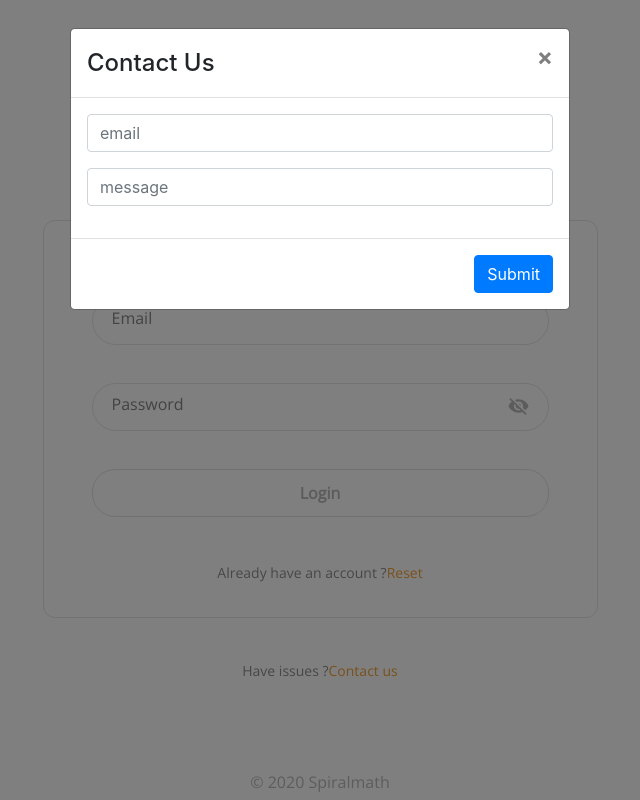
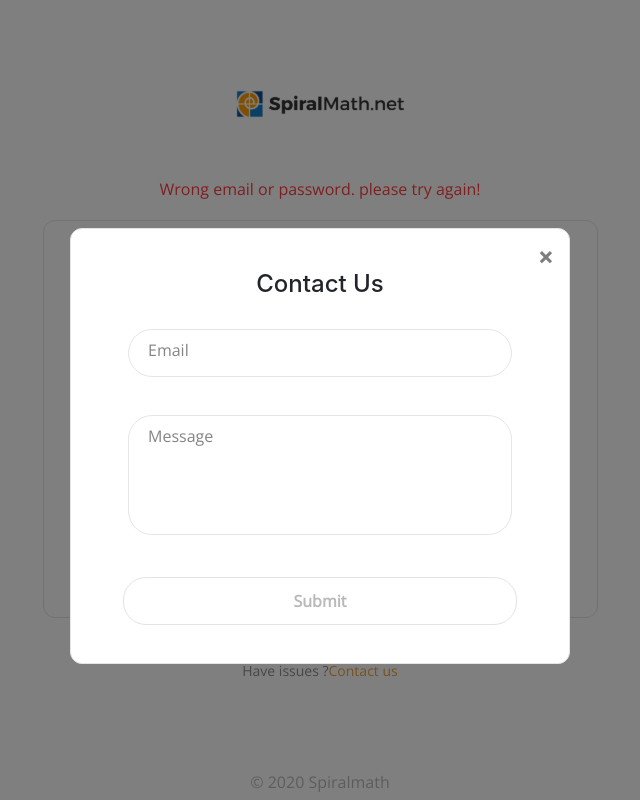
Before and after one commit to crowdbotics-apps/spiralmath-17663, a React (Create React App) app in the folder webapp/: page /login in a window 1280 px wide. Both pictures are taken after a click on the element "Contact us". Shown: the whole page, without its empty margins (320-960 px from the left). Built offline with nearby package versions, Linux system fonts and the light colour scheme.

Commit message:
worked on contactus and terms modal

```diff
--- a/webapp/src/App.css
+++ b/webapp/src/App.css
@@ -114,11 +114,7 @@ input:focus ~ .floating-label {
   padding: 5px;
 }
 */
-/*.input-text {
-  font-size: 14px;
-  width: 200px;
-  height: 35px;
-}*/
+
 
 .floating-label {
   position: absolute;
@@ -317,3 +313,185 @@ button.custom-btn {
 .second-msg {
   padding: 0 48px;
 }
+
+
+/*Contactus popup design start here*/
+.contactus-popup {
+  top: 25% !important;
+}
+
+.contactus-popup .modal-header, .term-use  .modal-header {
+  padding-top: 37px;
+  padding-bottom: 27px;
+  border-bottom: 0;
+  position: relative;
+}
+
+.modal-header .close {
+  position: absolute;
+  right: 15px;
+  top: 15px;
+}
+
+.contactus-popup .modal-title, .term-use .modal-title {
+  text-align: center;
+  width: 100%;
+}
+
+.contactus-popup .modal-body {
+  padding: 0 57px;
+}
+
+.contactus-popup .modal-footer {
+  border-top: 0;
+  padding: 0 48px;
+}
+
+input[type="textarea"] {
+  height: 120px !important;
+}
+
+form input.input-style {
+  background: linear-gradient(0deg, #FFFFFF, #FFFFFF);
+  border: 1px solid #E5E5E5;
+  border-radius: 24px;
+  height: 48px;
+  margin-bottom: 38px;
+  padding-left: 13px;
+  font-size: 16px;
+  line-height: 22px;
+  color: #333333;
+  mix-blend-mode: normal;
+  font-family: Open Sans;
+}
+
+
+input:focus ~ .floating-label, input:focus-within ~ .floating-label, input:active ~ .floating-label {
+  top: -16px;
+  bottom: 10px;
+  font-family: Open Sans;
+  left: 25px;
+  font-size: 14px;
+  opacity: 1;
+  background: #fff;
+  height: fit-content;
+  padding: 5px;
+}
+
+/*input:not(:focus):valid ~ .floating-label {
+  top: -16px;
+  bottom: 10px;
+  left: 25px;
+  font-size: 14px;
+  opacity: 1;
+  background: #fff;
+  height: fit-content;
+  padding: 5px;
+}
+*/
+
+.floating-label {
+  position: absolute;
+  pointer-events: none;
+  left: 20px;
+  top: 10px;
+  transition: 0.2s ease all;
+  font-size: 16px;
+  line-height: 22px;
+  color: #333333;
+  mix-blend-mode: normal;
+  opacity: 0.6;
+  font-family: Open Sans;
+}
+
+
+
+.contactus-popup .modal-content {
+  background: #FFFFFF;
+  border: 1px solid #E5E5E5;
+  border-radius: 12px;
+}
+
+
+
+/*terms of use css start here*/
+
+.term-use .modal-dialog {
+  max-width: 560px;
+}
+
+.term-use .modal-body {
+  padding: 0 48px;
+}
+
+.second-heading-para p:nth-child(1) {
+  padding-bottom: 20px;
+}
+
+.second-heading-para p:nth-child(2) {
+  font-weight: 600;
+  padding-bottom: 30px;
+}
+
+.second-heading-para p {
+  font-family: Open Sans;
+  font-style: normal;
+  font-size: 15px;
+  line-height: 20px;
+  text-align: center;
+  letter-spacing: -0.115385px;
+  color: #333333;
+  margin-bottom: 0;
+}
+
+.body-content ul {
+  padding-left: 0;
+}
+
+.body-content ul li {
+  font-family: Open Sans;
+  list-style: none;
+  font-style: normal;
+  font-weight: 300;
+  font-size: 13px;
+  line-height: 19px;
+  letter-spacing: -0.1px;
+  color: #000000;
+  padding-bottom: 10px;
+}
+
+.bottom-text p, .bottom-text-2 p {
+  margin-bottom: 0;
+  font-family: Open Sans;
+  font-style: normal;
+  font-weight: 300;
+  font-size: 13px;
+  line-height: 18px;
+  letter-spacing: -0.1px;
+  color: #333333;
+}
+
+
+.bottom-text-2 {
+  padding-top: 20px;
+  padding-bottom: 20px;
+}
+
+.term-use .modal-header {
+  padding-right: 48px;
+  padding-left: 48px;
+}
+
+.term-use {
+  top: 10% !important;
+}
+
+input:focus {
+  box-shadow: inherit !important;
+}
+
+@media screen and (max-width: 1199px) {
+  .term-use {
+    top: 0 !important
+  }
+}
--- a/webapp/src/components/contact-us-modal/contact-us-modal.component.jsx
+++ b/webapp/src/components/contact-us-modal/contact-us-modal.component.jsx
@@ -8,26 +8,30 @@ import { toggleShow } from "../../redux/modals/modals.actions";
 
 const ContactUs = ({ show, toggleShow }) => {
   return (
-    <Modal show={show} onHide={toggleShow}>
+    <Modal show={show} onHide={toggleShow} className="contactus-popup">
+      <div>
         <Modal.Header closeButton>
           <Modal.Title>Contact Us</Modal.Title>
         </Modal.Header>
         <Modal.Body>
           <Form>
-          <Form.Group controlId="formEmail">
-            <Form.Control type="email" placeholder="email" />
+            <Form.Group controlId="formEmail" className="relative">
+              <Form.Control type="email" className="input-style input-text" />
+              <span class="floating-label">Email</span>
             </Form.Group>
 
-          <Form.Group controlId="formMessage">
-            <Form.Control type="textarea" placeholder="message" />
+            <Form.Group controlId="formMessage" className="relative">
+              <Form.Control type="textarea" className="input-style input-text" />
+              <span class="floating-label">Message</span>
             </Form.Group>
           </Form>
         </Modal.Body>
         <Modal.Footer>
-        <Button variant="primary" onClick={toggleShow}>
+          <Button variant="primary" onClick={toggleShow} className="text-center custom-btn">
             Submit
           </Button>
         </Modal.Footer>
+      </div>
     </Modal>
   );
 };
```
Also changed, not shown: webapp/src/pages/signup/signup.component.jsx (+69 -77 lines). Lines whose indentation alone changed are shown as unchanged.
